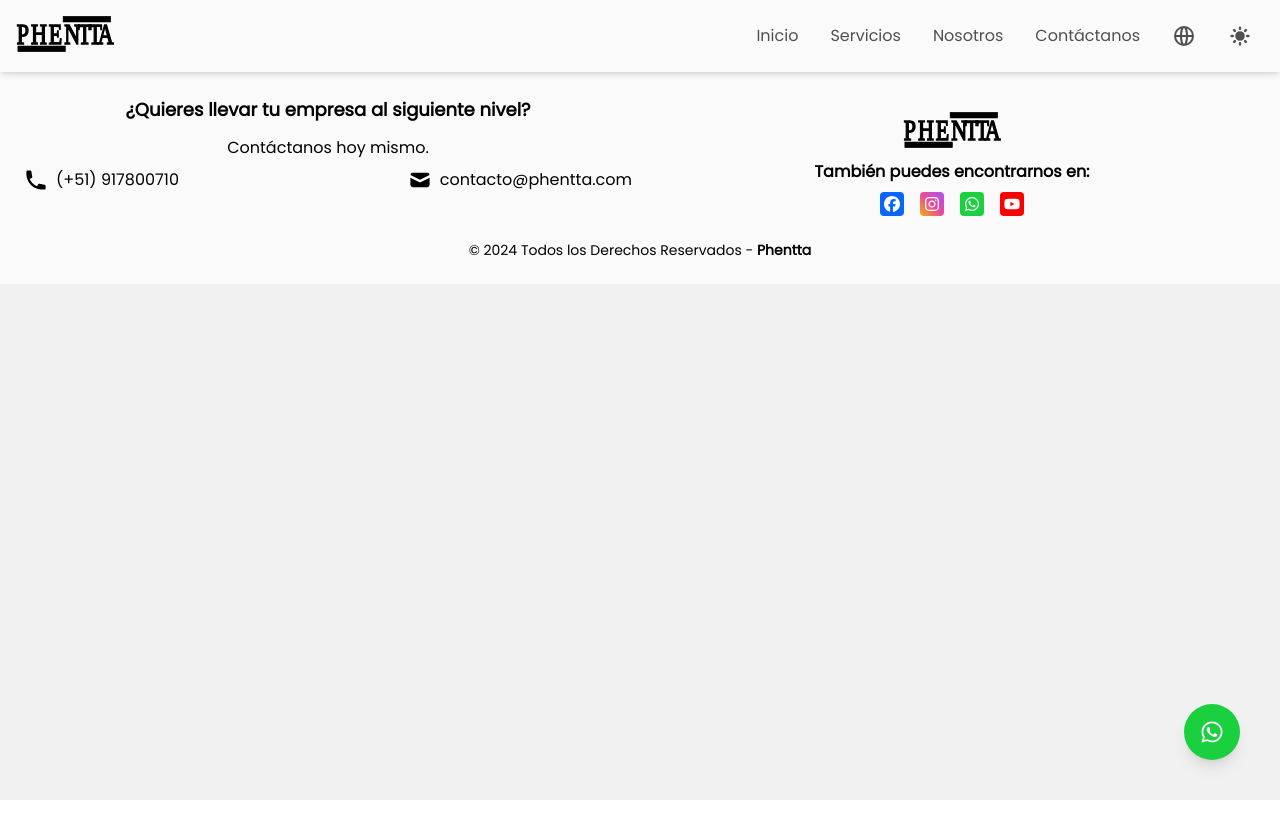
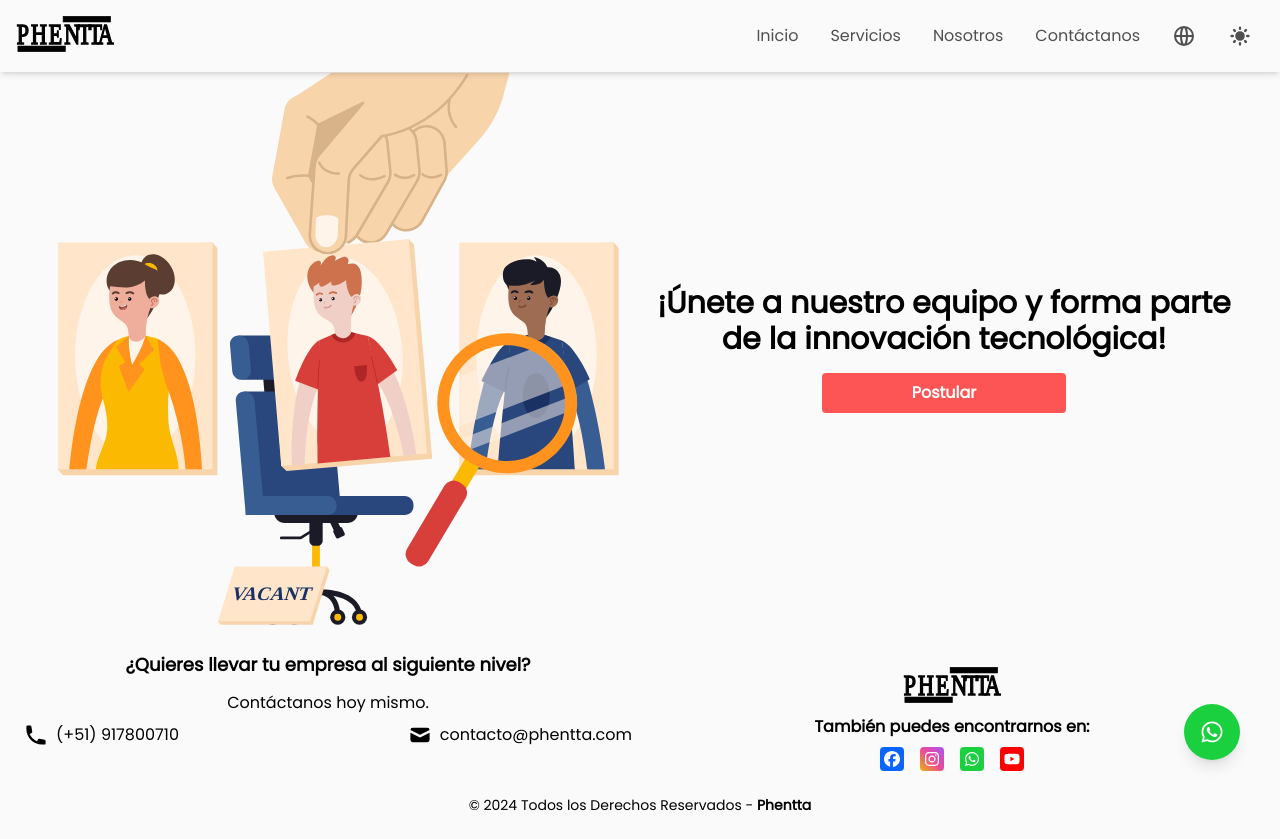
Before and after one commit to Omarleel/PhenttaCorp, a React (Vite) app: page /empleos in a window 1280 px wide. Before the commit the page ends 800 px from the top, so only its background shows below. Built offline with nearby package versions, Linux system fonts and the light colour scheme.

Commit message:
despliegue

```diff
--- a/src/components/CustomFormSlide.jsx
+++ b/src/components/CustomFormSlide.jsx
@@ -6,13 +6,9 @@ import { useEffect } from "react";
 export const CustomFormSlide = ({ steps }) => {
   const {
     setFormCurrentStep: setCurrentStep,
-    getFormCurrentState: currentStep,
+    getFormCurrentStep: currentStep,
     getFormData
   } = useFormSlide();
-
-  useEffect(() => {
-    setCurrentStep(0);
-  }, []);
 
   const nextStep = () => {
     setCurrentStep(currentStep + 1);
@@ -47,7 +43,9 @@ export const CustomFormSlide = ({ steps }) => {
       )}
       {/* Contenedor de transición para los formularios */}
       <div className="flex overflow-hidden">
-        {steps.map((form, index) => (
+        {steps.map((form, index) => {
+          console.log(index, currentStep)
+          return (
             <div
               key={index}
               className={`transform transition-transform duration-300 ${
@@ -56,7 +54,8 @@ export const CustomFormSlide = ({ steps }) => {
             >
               {form}
             </div>
-        ))}
+          )
+        })}
       </div>
     </div>
   );
--- a/src/store/formSlide/formSlideSlice.js
+++ b/src/store/formSlide/formSlideSlice.js
@@ -1,7 +1,7 @@
 import { createSlice } from '@reduxjs/toolkit';
 
 const initialState = {
-    currentStep: null,
+    currentStep: 0,
     formData: {},
 };
 
```
Lines whose indentation alone changed are shown as unchanged.
